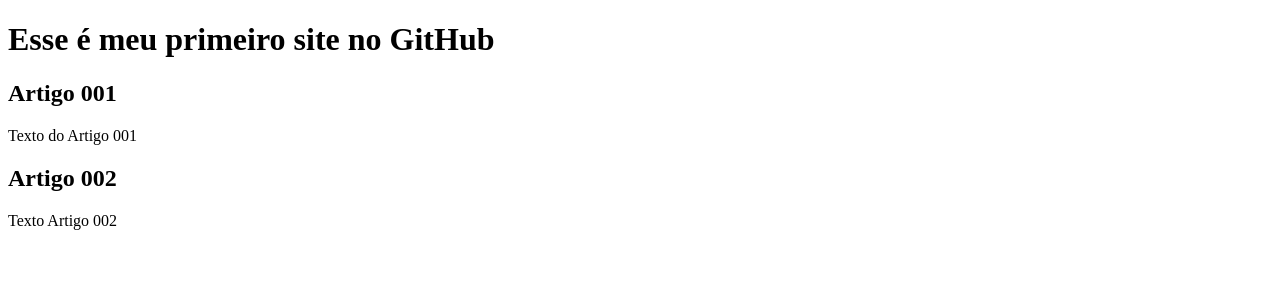
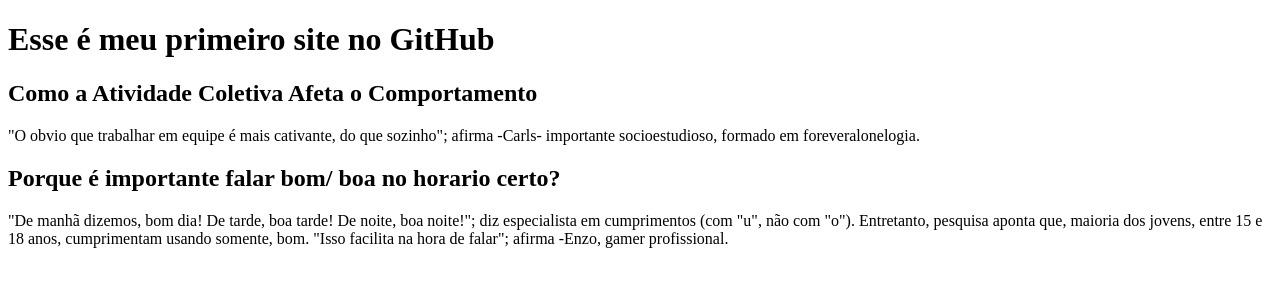
Before and after one commit to Alexandria-Lemos/projeto-site, a plain HTML site: page index.html in a window 1280 px wide. Drawn offline with Linux system fonts and the light colour scheme.

Commit message:
add in HTML

```diff
--- a/index.html
+++ b/index.html
@@ -11,14 +11,14 @@
         <header>
             <h1>Esse é meu primeiro site no GitHub</h1>
             <article>
-                <h2>Artigo 001</h2>
-                <p>Texto do Artigo 001</p>
+                <h2>Como a Atividade Coletiva Afeta o Comportamento</h2> <!--Primeiro Artigo-->
+                <p>"O obvio que trabalhar em equipe é mais cativante, do que sozinho"; afirma -Carls- importante socioestudioso, formado em foreveralonelogia.</p>
             </article>
             <article>
-                <h2>Artigo 002</h2>
-                <p>Texto Artigo 002</p>
+                <h2>Porque é importante falar bom/ boa no horario certo?</h2> <!--Segundo Artigo-->
+                <p>"De manhã dizemos, bom dia! De tarde, boa tarde! De noite, boa noite!"; diz especialista em cumprimentos (com "u", não com "o"). Entretanto, pesquisa aponta que, maioria dos jovens, entre 15 e 18 anos, cumprimentam usando somente, bom. "Isso facilita na hora de falar"; afirma -Enzo, gamer profissional. </p>
             </article>
         </header>
     </main>
 </body>
-</html>
+</html> <!--Não leve nenhum texto aqui a serio! São apenas lorems pra preencher espaços! hihi-->
```
